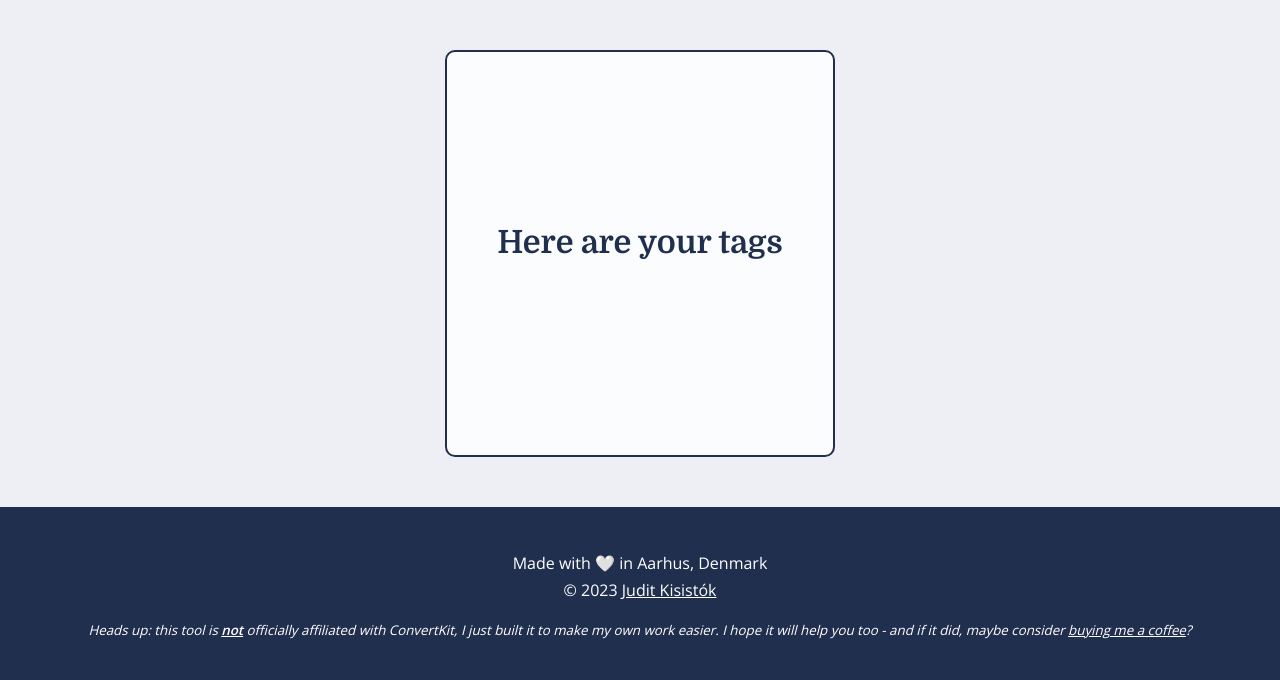
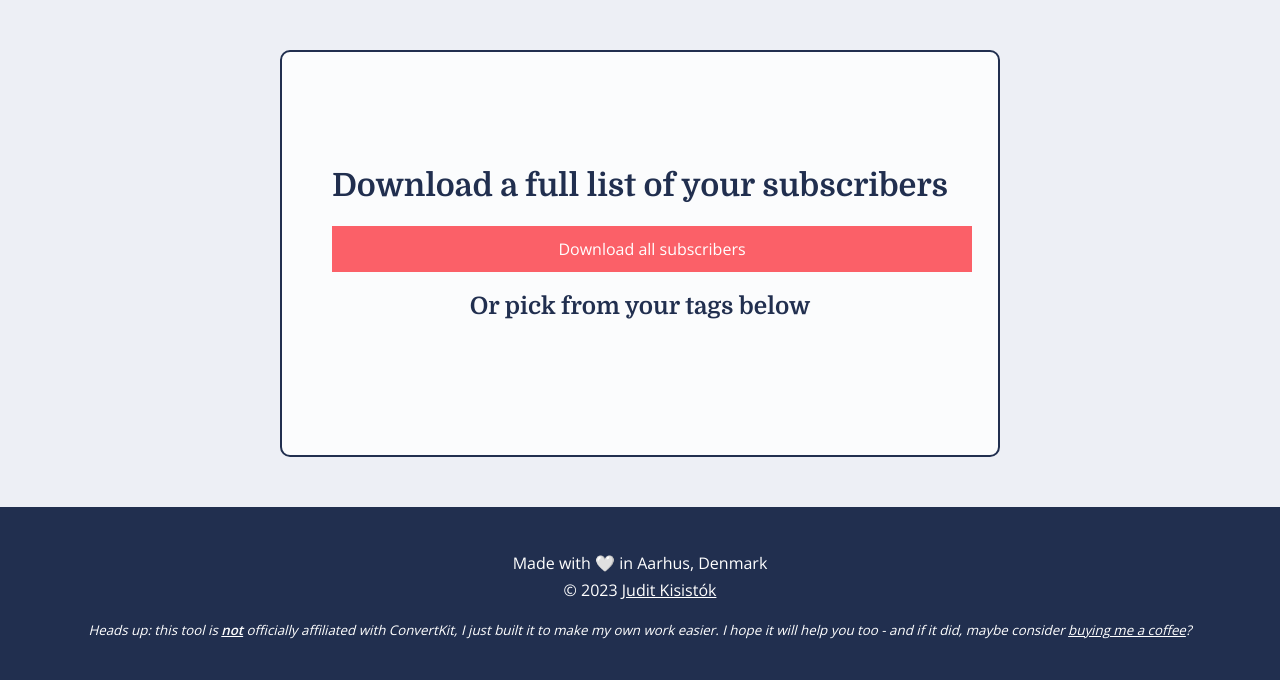
Before and after one commit to juditkisistok/convertkit_exporter, a Django app: template subscriber_export/templates/subscriber_export/tag-display.html in a window 1280 px wide. Shown: the part 120-800 px from the top of the page. Run offline with Django 3.2, Linux system fonts and the light colour scheme; the template is opened without the code that fills it, so the values that code supplies are empty.

Commit message:
styling tag display

```diff
--- a/static/styles/main.css
+++ b/static/styles/main.css
@@ -165,3 +165,52 @@ input::placeholder {
     text-align: center;
     color: #fff;
 }
+
+/* Tag display styles */
+.download-all {
+    display: inline-block;
+    border: 2px solid #FB6068;
+    background: #FB6068;
+    color: #fff;
+    padding: 10px;
+    text-decoration: none;
+    width: 100%;
+    text-align: center;
+}
+
+.download-all:hover,
+.download-all:focus {
+    background: #fff;
+    color: #FB6068;
+}
+
+.card h2 {
+    color: #212F4F;
+    text-align: center;
+}
+
+.download-tag {
+    display: inline-block;
+    border: 2px solid #FB6068;
+    background: #fff;
+    color: #FB6068;
+    padding: 10px;
+    text-decoration: none;
+    margin: 5px;
+}
+
+.download-tag:hover,
+.download-tag:focus {
+    background: #FB6068;
+    color: #fff;
+}
+
+.tag-container {
+    display: flex;
+    flex-flow: wrap;
+    justify-content: center;
+}
+
+.card.tags {
+    max-width: 70%;
+}
--- a/subscriber_export/templates/subscriber_export/tag-display.html
+++ b/subscriber_export/templates/subscriber_export/tag-display.html
@@ -1,16 +1,16 @@
 {% extends 'main.html' %} {% block content %}
 
-<div class="card">
+<div class="card tags">
   <div class="wrapper">
-<h1>Here are your tags</h1>
+    <h1>Download a full list of your subscribers</h1>
+    <a href="{% url 'download-all' %}" class="download-all">Download all subscribers</a>
 
-<ul>
-  {% for tag in taglist %}
-  <li>
-    <a href="{% url 'download' tag.id tag.name %}">{{tag.name}}</a>
-  </li>
-  {% endfor %}
-</ul>
+    <h2>Or pick from your tags below</h2>
+    <div class="tag-container">
+      {% for tag in taglist %}
+      <a href="{% url 'download' tag.id tag.name %}" class="download-tag">{{tag.name}}</a>
+      {% endfor %}
+    </div>
   </div>
 
 </div>
--- a/subscriber_export/urls.py
+++ b/subscriber_export/urls.py
@@ -9,6 +9,7 @@ urlpatterns = [
     path('tags/', views.display_tags, name='display_tags'),
     path('', views.display_tags, name='display_tags'),
     path('download/<int:tag>_<str:name>', views.download_tag_subs, name='download'),
+    path('download-all/', views.download_all_subs, name='download-all'),
     path('api/', views.inputAPI, name='inputAPI'),
     path('update-api/<str:email>', views.updateAPI, name='updateAPI'),
     path('delete-api/<str:email>', views.deleteAPI, name='deleteAPI'),
```
